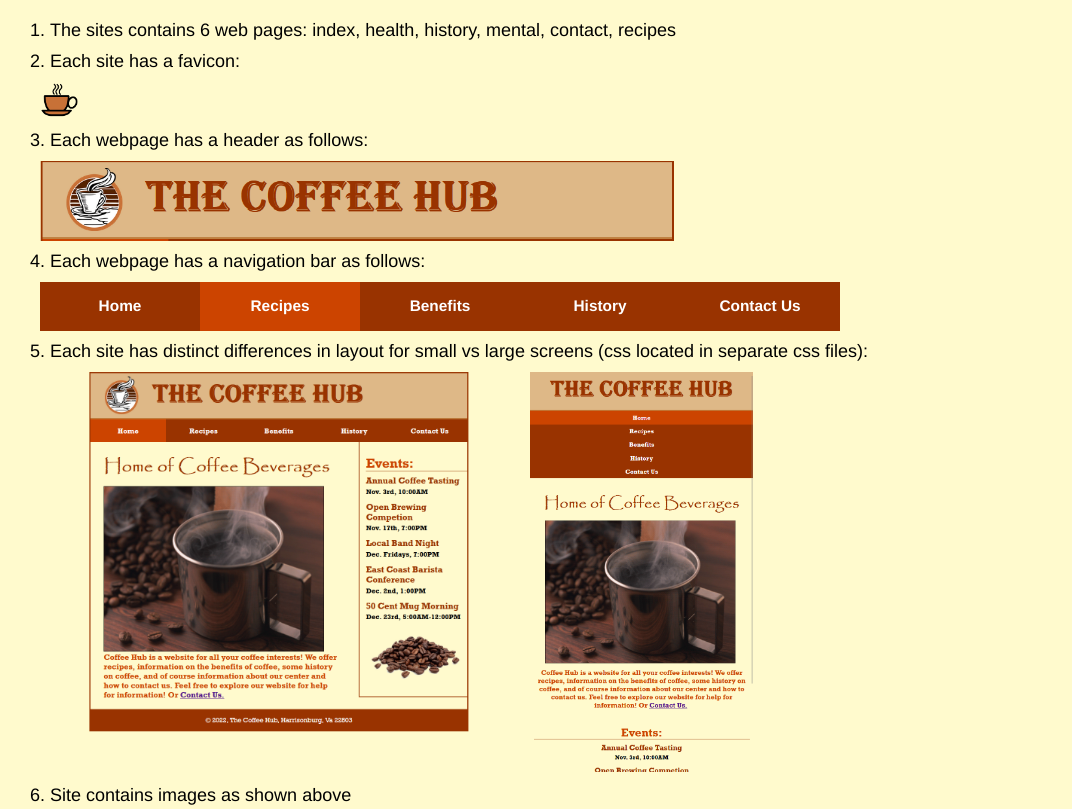
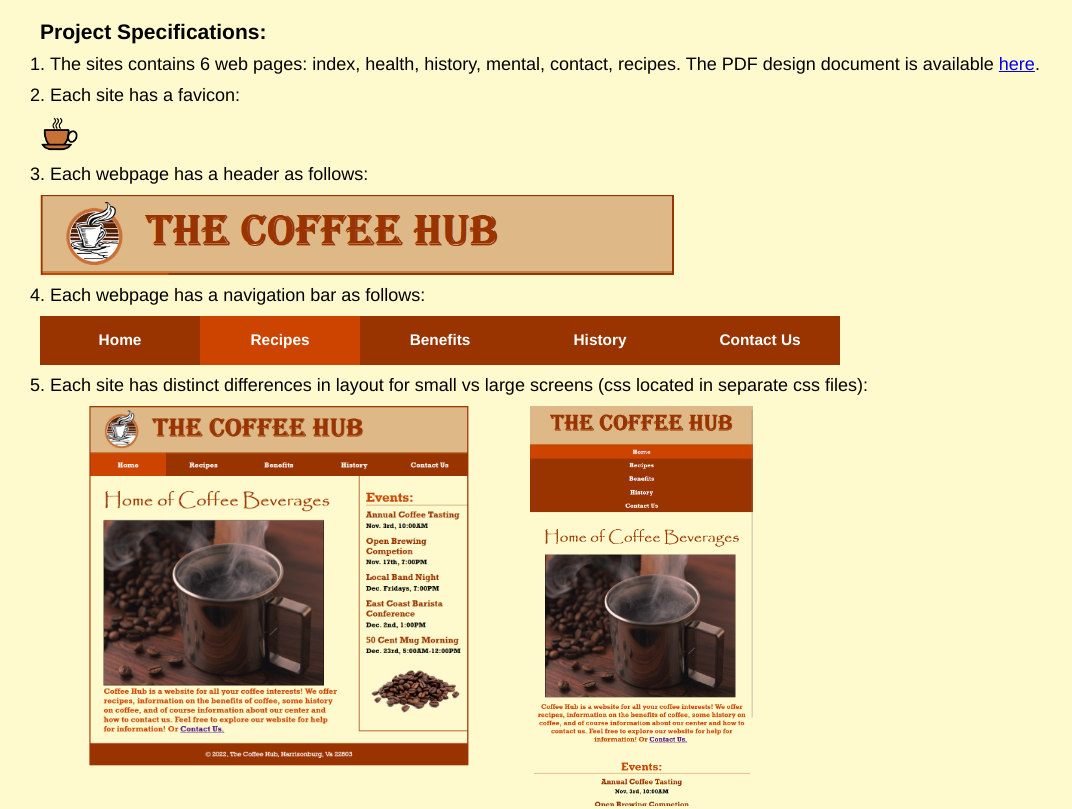
Before and after one commit to amosdean/343-f22-p1, a plain HTML site: page report.html in a window 1280 px wide. Shown: the top 809 px of the page, without its empty margins (0-1072 px from the left). Drawn offline with Linux system fonts and the light colour scheme.

Commit message:
added design pdf and link to it from report

```diff
--- a/report.html
+++ b/report.html
@@ -32,8 +32,10 @@
 
 <body>
     <main>
+        <h2>Project Specifications:</h2>
         <ol>
-            <li>The sites contains 6 web pages: index, health, history, mental, contact, recipes</li>
+            <li>The sites contains 6 web pages: index, health, history, mental, contact, recipes. The PDF design
+                document is available <a href="./coffeehub.pdf">here</a>.</li>
             <li> Each site has a favicon: </li>
             <img height="5%" src="images/mug3.png">
 
```
Also changed, not shown: 1 other file.
